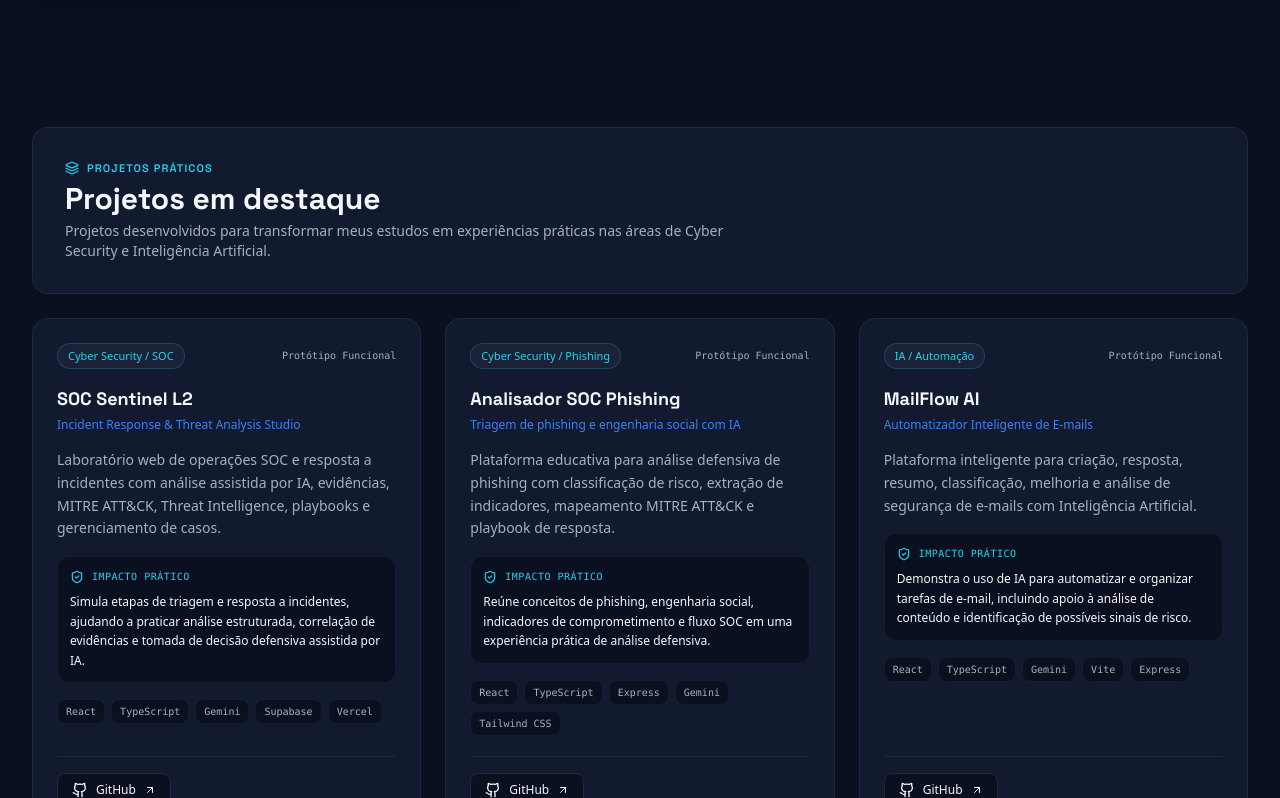
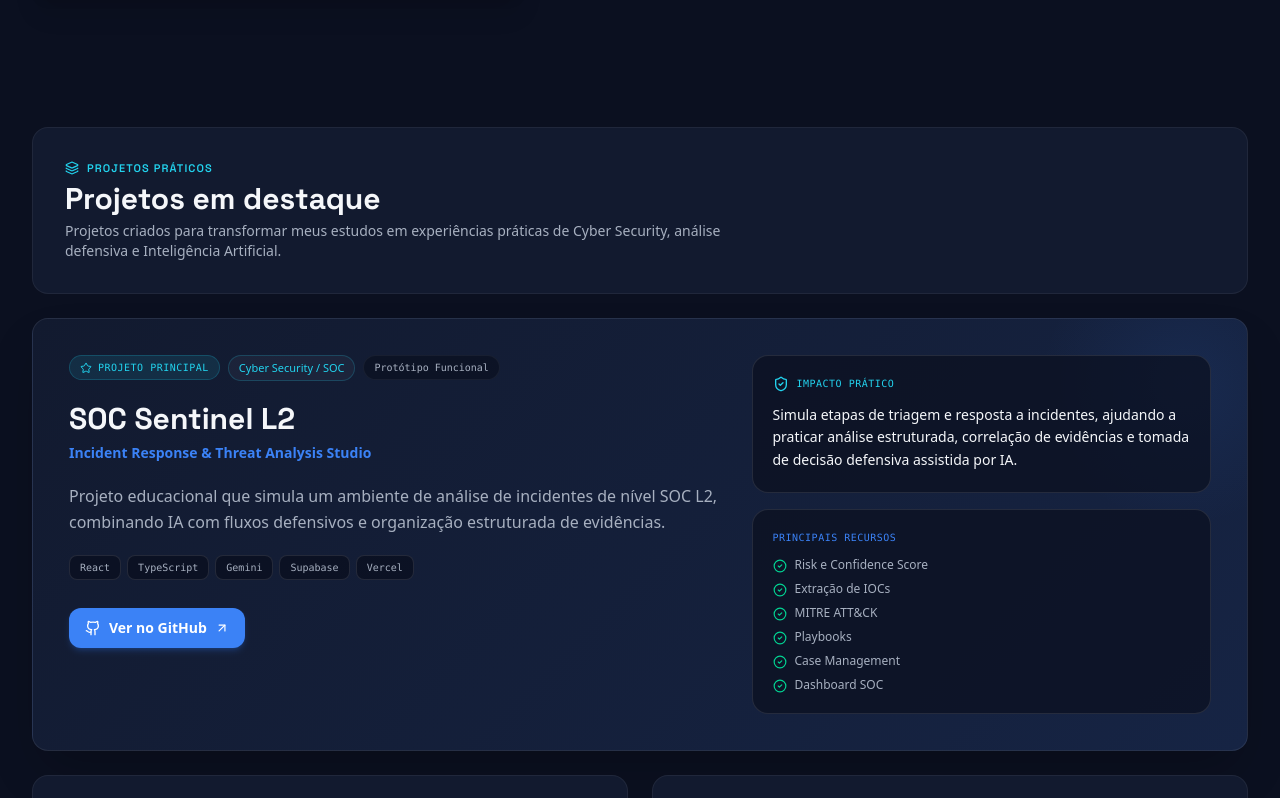
Before and after one commit to glaydsonaraujo25-cloud/Portfolio-me, a React (Vite) app: page / in a window 1280 px wide. Shown: the part 1322-2120 px from the top of the page. Built offline with nearby package versions, Linux system fonts and the light colour scheme.

Commit message:
Destaca projeto principal no portfólio

```diff
--- a/src/components/Projects.tsx
+++ b/src/components/Projects.tsx
@@ -1,8 +1,10 @@
 import React from 'react';
-import { ArrowUpRight, Github, Layers3, ShieldCheck } from 'lucide-react';
+import { ArrowUpRight, Github, Layers3, ShieldCheck, Star, CheckCircle2 } from 'lucide-react';
 import { PROJECTS } from '../data/portfolioData';
 
 export const Projects: React.FC = () => {
+  const [featuredProject, ...otherProjects] = PROJECTS;
+
   return (
     <section id="projetos" className="py-12 md:py-16 relative">
       <div className="max-w-7xl mx-auto px-4 sm:px-6 lg:px-8 space-y-6">
@@ -16,13 +18,106 @@ export const Projects: React.FC = () => {
               Projetos em destaque
             </h2>
             <p className="text-sm text-[#A7B0C0] max-w-2xl">
-              Projetos desenvolvidos para transformar meus estudos em experiências práticas nas áreas de Cyber Security e Inteligência Artificial.
+              Projetos criados para transformar meus estudos em experiências práticas de Cyber Security, análise defensiva e Inteligência Artificial.
             </p>
           </div>
         </div>
 
-        <div className="grid grid-cols-1 lg:grid-cols-3 gap-6">
-          {PROJECTS.map((project) => (
+        {featuredProject && (
+          <article className="bento-card-gradient p-6 sm:p-8 lg:p-9 relative overflow-hidden shadow-2xl">
+            <div className="abstract-glow -right-20 -top-20 w-72 h-72 opacity-60" />
+
+            <div className="relative z-10 grid grid-cols-1 lg:grid-cols-12 gap-7 items-stretch">
+              <div className="lg:col-span-7 space-y-5">
+                <div className="flex flex-wrap items-center gap-2">
+                  <span className="inline-flex items-center gap-1.5 px-2.5 py-1 rounded-full bg-[#22D3EE]/10 border border-[#22D3EE]/20 text-[10px] font-mono uppercase tracking-wider text-[#22D3EE]">
+                    <Star className="w-3 h-3" />
+                    Projeto principal
+                  </span>
+                  <span className="bento-tag text-[10px] py-1 px-2.5">{featuredProject.categoryLabel}</span>
+                  <span className="text-[10px] font-mono text-[#A7B0C0] px-2.5 py-1 rounded-full bg-[#0B1020]/70 border border-white/5">
+                    {featuredProject.status}
+                  </span>
+                </div>
+
+                <div>
+                  <h3 className="text-2xl sm:text-3xl font-bold text-[#F5F7FA] font-heading">
+                    {featuredProject.title}
+                  </h3>
+                  <p className="text-sm text-[#3B82F6] font-semibold mt-1.5">{featuredProject.subtitle}</p>
+                </div>
+
+                <p className="text-sm sm:text-base text-[#A7B0C0] leading-relaxed max-w-3xl">
+                  {featuredProject.longDescription}
+                </p>
+
+                <div className="flex flex-wrap gap-1.5">
+                  {featuredProject.techStack.map((tech) => (
+                    <span key={tech} className="px-2.5 py-1 rounded-lg bg-[#0B1020]/80 border border-white/10 text-[10px] font-mono text-[#A7B0C0]">
+                      {tech}
+                    </span>
+                  ))}
+                </div>
+
+                <div className="flex flex-wrap items-center gap-3 pt-2">
+                  {featuredProject.githubUrl && (
+                    <a
+                      href={featuredProject.githubUrl}
+                      target="_blank"
+                      rel="noopener noreferrer"
+                      className="inline-flex items-center gap-2 px-4 py-2.5 rounded-xl bg-[#3B82F6] hover:bg-[#2563EB] text-sm font-semibold text-white transition-colors shadow-md shadow-blue-500/20"
+                    >
+                      <Github className="w-4 h-4" />
+                      Ver no GitHub
+                      <ArrowUpRight className="w-3.5 h-3.5" />
+                    </a>
+                  )}
+
+                  {featuredProject.demoUrl && (
+                    <a
+                      href={featuredProject.demoUrl}
+                      target="_blank"
+                      rel="noopener noreferrer"
+                      className="inline-flex items-center gap-2 px-4 py-2.5 rounded-xl bg-[#0B1020]/80 border border-white/10 hover:border-[#22D3EE]/40 text-sm text-[#F5F7FA] hover:text-[#22D3EE] transition-colors"
+                    >
+                      Ver projeto
+                      <ArrowUpRight className="w-3.5 h-3.5" />
+                    </a>
+                  )}
+                </div>
+              </div>
+
+              <div className="lg:col-span-5 grid grid-cols-1 gap-4">
+                <div className="p-4 sm:p-5 rounded-2xl bg-[#0B1020]/75 border border-white/10">
+                  <div className="flex items-center gap-2 text-[10px] font-mono uppercase tracking-wider text-[#22D3EE] mb-3">
+                    <ShieldCheck className="w-4 h-4" />
+                    Impacto prático
+                  </div>
+                  <p className="text-sm text-[#F5F7FA] leading-relaxed">
+                    {featuredProject.practicalSecurityOrAIImpact}
+                  </p>
+                </div>
+
+                <div className="p-4 sm:p-5 rounded-2xl bg-[#0B1020]/75 border border-white/10">
+                  <div className="text-[10px] font-mono uppercase tracking-wider text-[#3B82F6] mb-3">
+                    Principais recursos
+                  </div>
+                  <div className="grid grid-cols-1 sm:grid-cols-2 lg:grid-cols-1 gap-2">
+                    {featuredProject.features.slice(0, 6).map((feature) => (
+                      <div key={feature} className="flex items-start gap-2 text-xs text-[#A7B0C0]">
+                        <CheckCircle2 className="w-3.5 h-3.5 text-emerald-400 shrink-0 mt-0.5" />
+                        <span>{feature}</span>
+                      </div>
+                    ))}
+                  </div>
+                </div>
+              </div>
+            </div>
+          </article>
+        )}
+
+        <div className="grid grid-cols-1 lg:grid-cols-2 gap-6">
+          {otherProjects.map((project) => (
             <article key={project.id} className="bento-card p-6 flex flex-col justify-between gap-5 group">
               <div className="space-y-4">
                 <div className="flex items-center justify-between gap-3">
```
